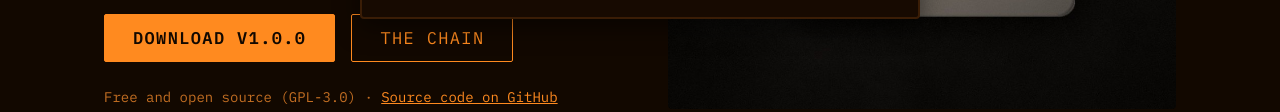
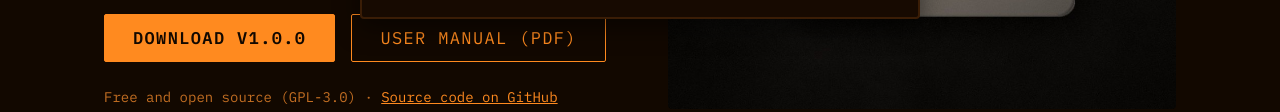
Before and after one commit to brickworldhub/brickworldhub.github.io, a plain HTML site: page fx.html in a window 1280 px wide. Shown: the part 765-877 px from the top of the page. Drawn offline with Linux system fonts and the light colour scheme; a web font is replaced by a local one.

Commit message:
BrickFX: add user manual (PDF) and links on fx.html
Co-Authored-By: Claude Opus 5.5 <noreply@anthropic.com>
Claude-Session: https://claude.ai/code/session_01Ww6xfoqwVA1GuTqLFUveYC

```diff
--- a/fx.html
+++ b/fx.html
@@ -91,7 +91,7 @@
       <p style="max-width:34em">BrickFX turns the Brick into a stereo effects box. Plug a USB synth or a USB audio interface into the Brick, and any sound can go through it: synths, drum machines, a guitar, a mic on the interface. It comes back out of the jack through five effects in a chain.</p>
       <div class="ctas">
         <a class="btn primary" href="/downloads/brickfx/BrickFX_v1.0.0.zip" download>Download v1.0.0</a>
-        <a class="btn" href="#chain">The chain</a>
+        <a class="btn" href="/downloads/brickfx/BrickFX_v1.0.0_manual.pdf" target="_blank">User manual (PDF)</a>
       </div>
       <p class="small">Free and open source (GPL-3.0) · <a href="https://github.com/brickworldhub/brickworldhub.github.io/tree/main/src/brickfx" rel="noopener" target="_blank">Source code on GitHub</a></p>
     </div>
@@ -146,6 +146,7 @@
       <h2>DOWNLOAD AND INSTALL</h2>
       <div class="ctas">
         <a class="btn primary" href="/downloads/brickfx/BrickFX_v1.0.0.zip" download>Download BrickFX 1.0.0</a>
+        <a class="btn" href="/downloads/brickfx/BrickFX_v1.0.0_manual.pdf" target="_blank">User manual (PDF)</a>
       </div>
       <p class="small">BrickFX_v1.0.0.zip · Free, GPL-3.0. The zip has the full source inside. Want to read the code first? <a href="https://github.com/brickworldhub/brickworldhub.github.io/tree/main/src/brickfx" rel="noopener" target="_blank">See the source on GitHub</a>.</p>
       <p>First, your Brick needs <a href="https://knulli.org/" rel="noopener" target="_blank">KNULLI</a>, a free system you put on the SD card. Get it and its install guide at <a href="https://knulli.org/" rel="noopener" target="_blank">knulli.org</a>.</p>
```
Also changed, not shown: 2 other files.
